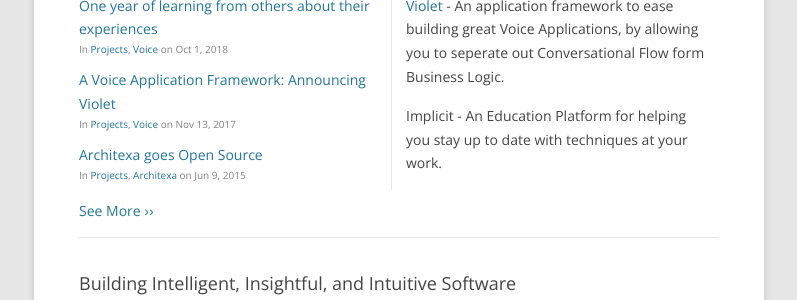
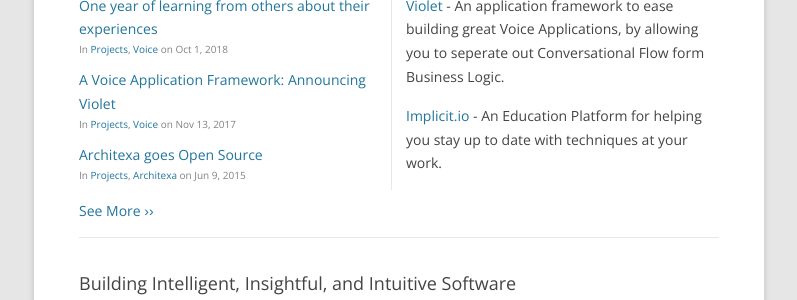
Before and after one commit to i3labs/i3labs.github.io, a Jekyll site: the page built from index.html, in a window 1280 px wide. Shown: the part 451-751 px from the top of the page, without its empty margins (241-1038 px from the left). Built offline with Jekyll 4.4.1, drawn with Linux system fonts in a browser that asks for light colours.

Commit message:
linking to implicit

```diff
--- a/index.html
+++ b/index.html
@@ -41,6 +41,6 @@
     <a class="post-link-x" href="https://HelloViolet.ai">Violet</a> - An application framework to ease building great Voice Applications, by allowing you to seperate out Conversational Flow form Business Logic.
   </p>
   <p>
-    Implicit - An Education Platform for helping you stay up to date with techniques at your work.
+    <a class="post-link-x" href="https://implicit.io">Implicit.io</a> - An Education Platform for helping you stay up to date with techniques at your work.
   </p>
 </div>
```
